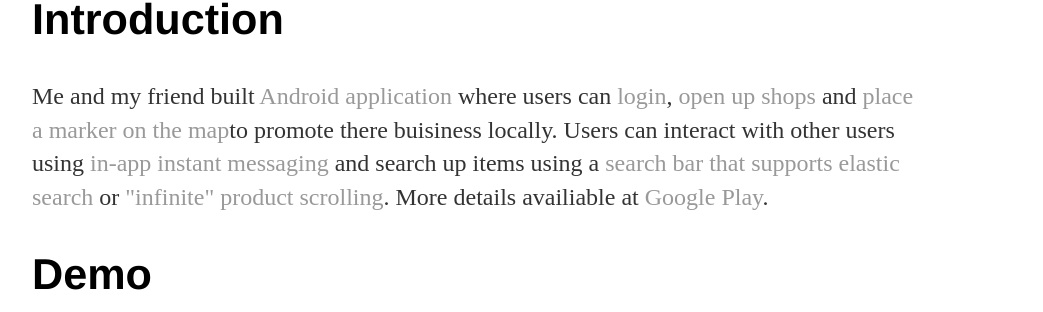
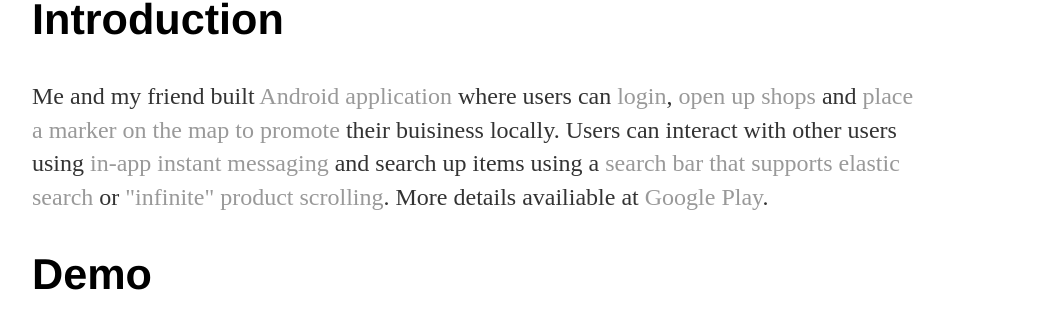
Before and after one commit to jcho7022/jcho7022.github.io, a Jekyll site: the page built from projects/float/index.html, in a window 1280 px wide and 900 px high. Shown: the part 265-577 px from the top of the window, without its empty margins (160-1203 px from the left). Built offline with Jekyll 4.4.1, drawn with Linux system fonts in a browser that asks for light colours.

Commit message:
Update index.html

```diff
--- a/projects/float/index.html
+++ b/projects/float/index.html
@@ -7,7 +7,7 @@
 <p>Me and my friend built <a href="https://play.google.com/store/apps/details?id=com.floatapplication">Android application</a>
 	where users can <a href="https://jcho7022.github.io/projects/float/login.jpg">login</a>,
 	<a href="https://jcho7022.github.io/projects/float/shop.jpg">open up shops</a>
-	and <a href="https://jcho7022.github.io/projects/float/shop_markers.jpg">place a marker on the map</a>to promote there buisiness locally.
+	and <a href="https://jcho7022.github.io/projects/float/shop_markers.jpg">place a marker on the map to promote</a> their buisiness locally.
 Users can interact with other users using <a href="https://jcho7022.github.io/projects/float/messaging.jpg">in-app instant messaging</a>
 and search up items using a <a href="https://jcho7022.github.io/projects/float/elastic_search.jpg">search bar that supports elastic search</a>
   or <a href="https://jcho7022.github.io/projects/float/infinite_product.jpg">"infinite" product scrolling</a>.
```
